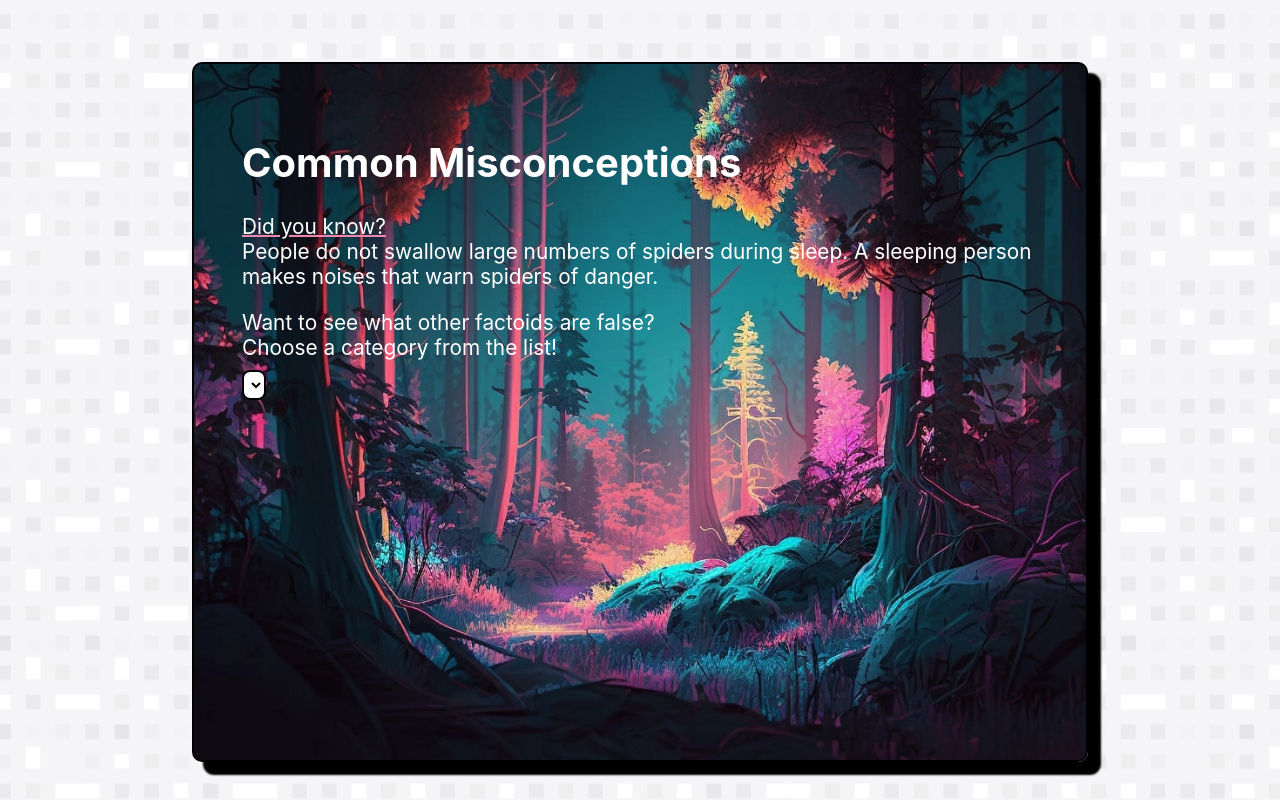
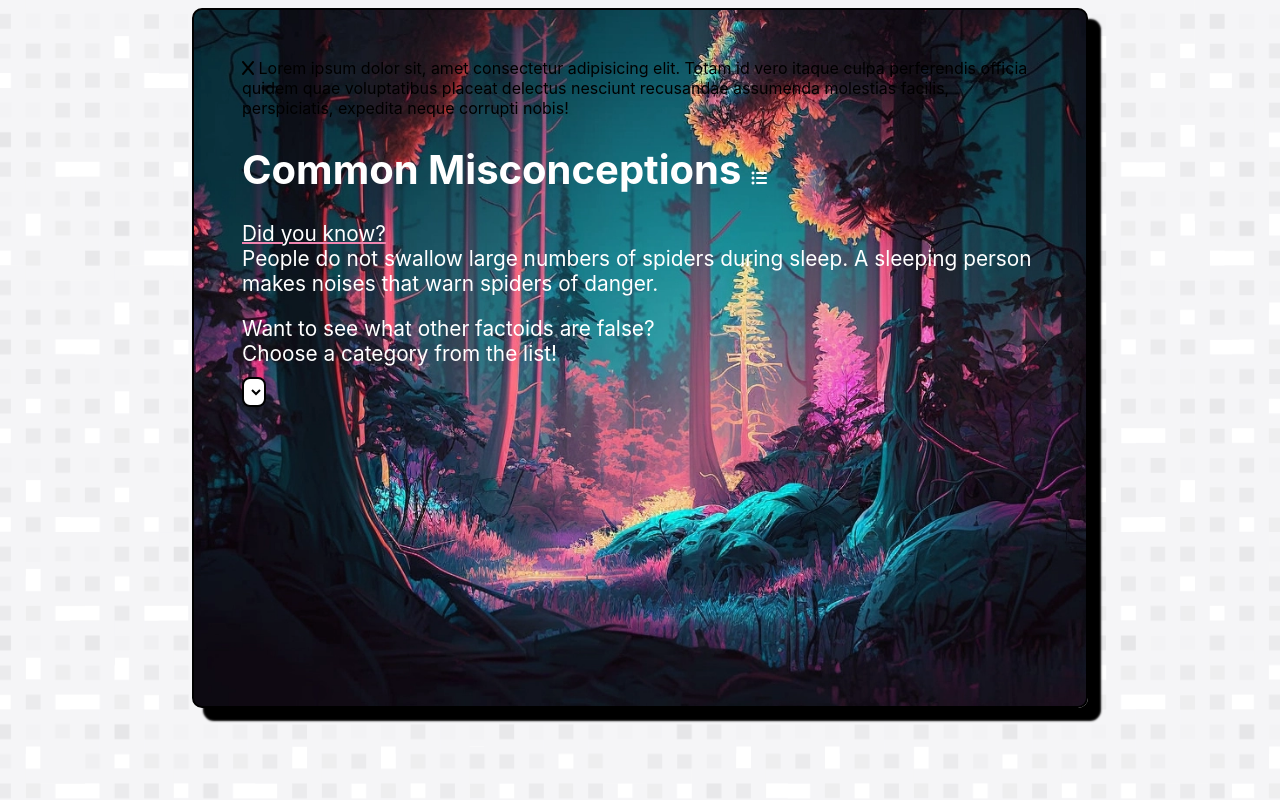
Before and after one commit to MrDustinMiller/Common-Misconceptions, a website: page index.html in a window 1280 px wide. Drawn offline with Linux system fonts and the light colour scheme; no server answers.

Commit message:
add history div for saved items

```diff
--- a/index.html
+++ b/index.html
@@ -6,27 +6,35 @@
     <meta http-equiv="X-UA-Compatible" content="IE=edge">
     <link rel="stylesheet" href="style/style.css">
     <script src="scripts/requests.js" defer></script>
+    <script src="scripts/history.js" defer></script>
+    <script src="https://kit.fontawesome.com/deb3d163c0.js" crossorigin="anonymous"></script>
     <meta name="viewport" content="width=device-width, initial-scale=1.0">
     <title>Common Misconceptions</title>
 </head>
 
 <body>
     <main class="main">
-        <h1 class="title"></h1>
         <div class="main-content">
             <header class="heading">
-                <h1 class="title">Common Misconceptions</h1>
+                <div class="save-history">
+                    <span><i class="fa-solid fa-x"></i></span>
+                    Lorem ipsum dolor sit, amet consectetur adipisicing elit. Totam id
+                    vero itaque
+                    culpa perferendis officia quidem quae voluptatibus placeat delectus nesciunt recusandae assumenda
+                    molestias facilis, perspiciatis, expedita neque corrupti nobis!
+                </div>
+                <h1 class="title">Common Misconceptions <i class="fa-solid fa-list-ul"></i></h1>
                 <p><span class="subsection-underline">Did you know?</span><br> People do not swallow large numbers of
                     spiders during sleep.
                     A sleeping person makes noises that warn spiders of danger.</p>
-                <p class="chooseText">Want to see what other factoids are false? <br> Choose
+                <p class="choose-text">Want to see what other factoids are false? <br> Choose
                     a category from the list! <br> </p>
+
                 <div class="options">
                     <select name="" class="misconceptionCategories"></select>
                     <span class="button"></span>
                 </div>
             </header>
-
         </div>
     </main>
 </body>
```
